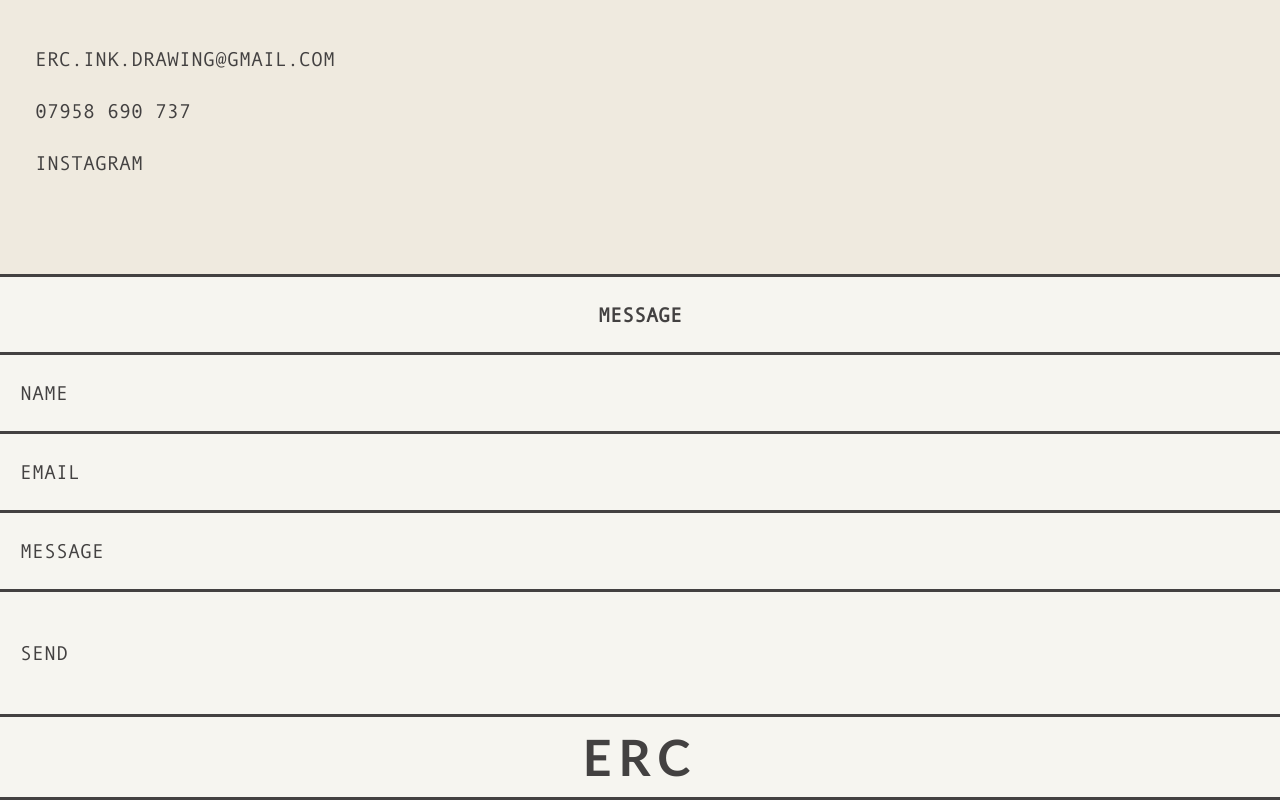
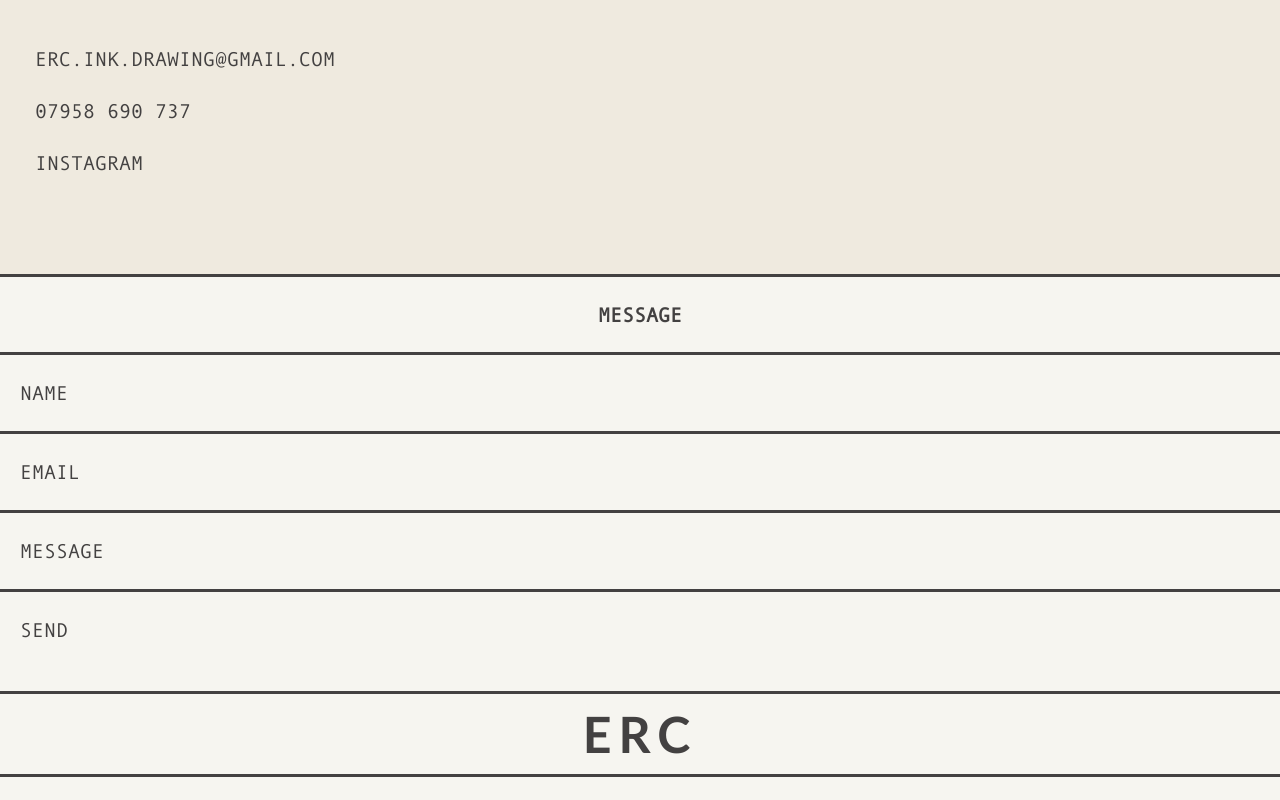
Before and after one commit to elliercottrell/test, a React (Create React App) app: page /pjf in a window 1280 px wide. Shown: the part 629-1429 px from the top of the page. After the commit the page ends 1406 px from the top, so only its background shows below. Built offline with nearby package versions, Linux system fonts and the light colour scheme.

Commit message:
Update Form.css

```diff
--- a/src/Components/Form.css
+++ b/src/Components/Form.css
@@ -39,7 +39,7 @@
   text-align: start;
   border: none;
   color: #434141;
-  padding: 50px 0px;
+  padding-bottom: 50px;
 }
 
 .name:focus,
```
